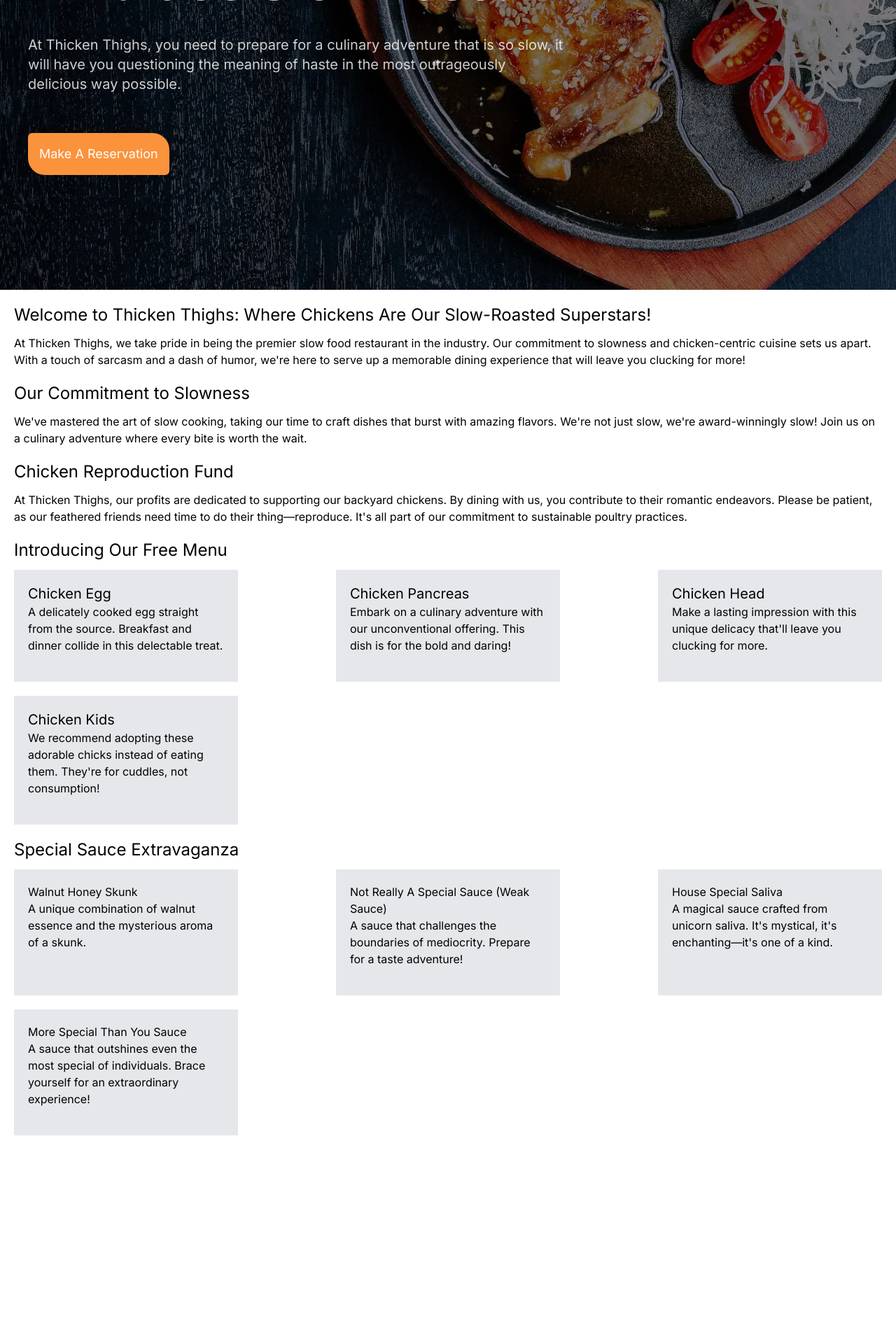
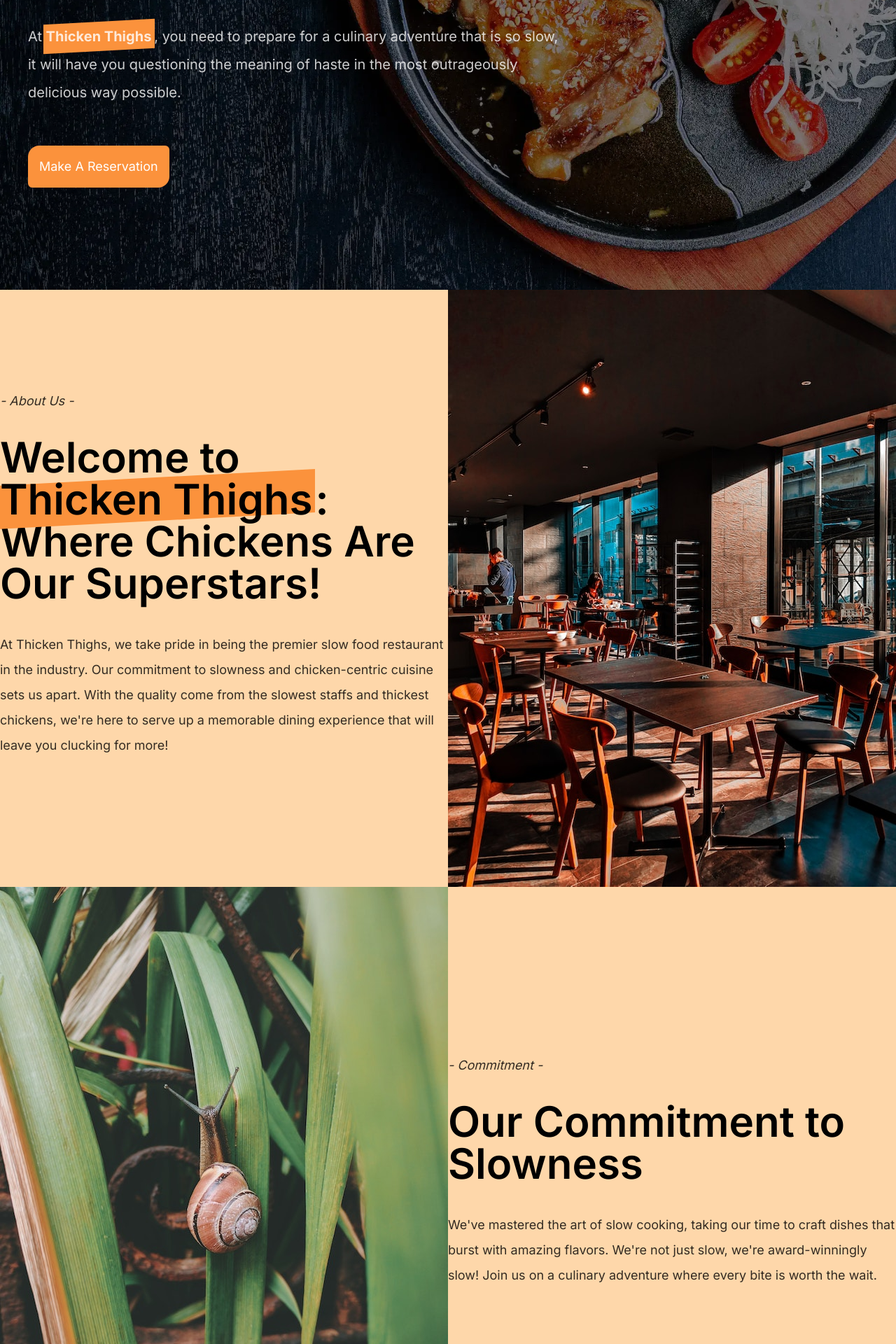
Before and after one commit to dtran813/thicken, a Next.js app: page / in a window 1280 px wide. Shown: the part 386-2306 px from the top of the page at 70% size. Before the commit the page ends 2048 px from the top, so only its background shows below. Built offline with nearby package versions, Linux system fonts and the light colour scheme.

Commit message:
Add AboutUs and Commitment style, images

```diff
--- a/app/page.tsx
+++ b/app/page.tsx
@@ -1,5 +1,7 @@
+import Image from 'next/image';
 import Link from 'next/link';
 import { FiInstagram, FiTwitter, FiFacebook } from 'react-icons/fi';
+import { aboutUs, slow } from '@/public';
 
 export default function Home() {
   return (
@@ -64,12 +66,16 @@ export default function Home() {
               <span className="block">Unleash Boldness,</span>
               <span className="mt-3 block">Embrace Slowness.</span>
             </p>
-            <p className="mb-10 text-base text-white/80 sm:text-xl">
-              At <span>Thicken Thighs</span>, you need to prepare for a culinary
-              adventure that is so slow, it will have you questioning the
-              meaning of haste in the most outrageously delicious way possible.
+            <p className="mb-10 text-lg text-white/80 sm:text-xl sm:leading-loose">
+              At{' '}
+              <span className="relative mr-1 inline-block before:absolute before:-inset-x-1 before:-inset-y-[1px] before:block before:-skew-y-3 before:bg-orange-400 hover:scale-105">
+                <span className="relative font-bold">Thicken Thighs</span>
+              </span>
+              , you need to prepare for a culinary adventure that is so slow, it
+              will have you questioning the meaning of haste in the most
+              outrageously delicious way possible.
             </p>
-            <button className="mt-4 w-fit rounded-bl-3xl rounded-br-md rounded-tl-md rounded-tr-3xl bg-orange-400  p-3 text-lg text-white sm:p-4">
+            <button className="mt-4 w-fit rounded-bl-md rounded-br-2xl rounded-tl-2xl rounded-tr-md bg-orange-400  p-3 text-lg text-white hover:scale-105 active:translate-y-1 sm:p-4">
               Make A Reservation
             </button>
           </div>
@@ -77,37 +83,61 @@ export default function Home() {
         </section>
       </header>
 
-      <section className="m-5">
-        <h2 className="mb-3 text-2xl">
-          Welcome to Thicken Thighs: Where Chickens Are Our Slow-Roasted
-          Superstars!
+      <main className="bg-orange-200">
+        <div className="mx-auto max-w-7xl">
+          <section id="about-us" className="flex items-center">
+            <div className="flex h-full flex-1 flex-col">
+              <p className="text-lg italic text-black/80">- About Us -</p>
+              <h2 className="mt-9 text-6xl font-semibold">
+                Welcome to{' '}
+                <span className="relative mr-1 inline-block before:absolute before:-inset-x-1 before:-inset-y-[1px] before:block before:-skew-y-3 before:bg-orange-400 hover:scale-105">
+                  <span className="relative font-semibold">Thicken Thighs</span>
+                </span>
+                : Where Chickens Are Our Superstars!
               </h2>
-
-        <p className="mb-5">
+              <p className="mx-auto my-10 text-lg leading-loose text-black/80">
                 At Thicken Thighs, we take pride in being the premier slow food
                 restaurant in the industry. Our commitment to slowness and
-          chicken-centric cuisine sets us apart. With a touch of sarcasm and a
-          dash of humor, we&apos;re here to serve up a memorable dining
-          experience that will leave you clucking for more!
+                chicken-centric cuisine sets us apart. With the quality come
+                from the slowest staffs and thickest chickens, we&apos;re here
+                to serve up a memorable dining experience that will leave you
+                clucking for more!
               </p>
+            </div>
 
-        <h2 className="mb-3 text-2xl">Our Commitment to Slowness</h2>
+            <div className="flex flex-1">
+              <Image src={aboutUs} alt="Inside a restaurant" />
+            </div>
+          </section>
 
-        <p className="mb-5">
-          We&apos;ve mastered the art of slow cooking, taking our time to craft
-          dishes that burst with amazing flavors. We&apos;re not just slow,
-          we&apos;re award-winningly slow! Join us on a culinary adventure where
-          every bite is worth the wait.
+          <section id="about-us" className="flex flex-row-reverse items-center">
+            <div className="flex h-full flex-1 flex-col">
+              <p className="text-lg italic text-black/80">- Commitment -</p>
+              <h2 className="mt-9 text-6xl font-semibold">
+                Our Commitment to Slowness
+              </h2>
+              <p className="mx-auto my-10 text-lg leading-loose text-black/80">
+                We&apos;ve mastered the art of slow cooking, taking our time to
+                craft dishes that burst with amazing flavors. We&apos;re not
+                just slow, we&apos;re award-winningly slow! Join us on a
+                culinary adventure where every bite is worth the wait.
               </p>
+            </div>
 
+            <div className="flex flex-1">
+              <Image src={slow} alt="Inside a restaurant" />
+            </div>
+          </section>
+
+          <section>
             <h2 className="mb-3 text-2xl">Chicken Reproduction Fund</h2>
 
             <p className="mb-5">
               At Thicken Thighs, our profits are dedicated to supporting our
-          backyard chickens. By dining with us, you contribute to their romantic
-          endeavors. Please be patient, as our feathered friends need time to do
-          their thing—reproduce. It&apos;s all part of our commitment to
-          sustainable poultry practices.
+              backyard chickens. By dining with us, you contribute to their
+              romantic endeavors. Please be patient, as our feathered friends
+              need time to do their thing—reproduce. It&apos;s all part of our
+              commitment to sustainable poultry practices.
             </p>
 
             <h2 className="mb-3 text-2xl">Introducing Our Free Menu</h2>
@@ -116,22 +146,22 @@ export default function Home() {
               <div className="mb-5 w-80 bg-gray-200 p-5">
                 <h3 className="mt-0 text-xl">Chicken Egg</h3>
                 <p className="mb-5">
-              A delicately cooked egg straight from the source. Breakfast and
-              dinner collide in this delectable treat.
+                  A delicately cooked egg straight from the source. Breakfast
+                  and dinner collide in this delectable treat.
                 </p>
               </div>
               <div className="mb-5 w-80 bg-gray-200 p-5">
                 <h3 className="mt-0 text-xl">Chicken Pancreas</h3>
                 <p className="mb-5">
-              Embark on a culinary adventure with our unconventional offering.
-              This dish is for the bold and daring!
+                  Embark on a culinary adventure with our unconventional
+                  offering. This dish is for the bold and daring!
                 </p>
               </div>
               <div className="mb-5 w-80 bg-gray-200 p-5">
                 <h3 className="mt-0 text-xl">Chicken Head</h3>
                 <p className="mb-5">
-              Make a lasting impression with this unique delicacy that&apos;ll
-              leave you clucking for more.
+                  Make a lasting impression with this unique delicacy
+                  that&apos;ll leave you clucking for more.
                 </p>
               </div>
               <div className="mb-5 w-80 bg-gray-200 p-5">
@@ -149,33 +179,35 @@ export default function Home() {
               <div className="mb-5 w-80 bg-gray-200 p-5">
                 <h3>Walnut Honey Skunk</h3>
                 <p className="mb-5">
-              A unique combination of walnut essence and the mysterious aroma of
-              a skunk.
+                  A unique combination of walnut essence and the mysterious
+                  aroma of a skunk.
                 </p>
               </div>
               <div className="mb-5 w-80 bg-gray-200 p-5">
                 <h3>Not Really A Special Sauce (Weak Sauce)</h3>
                 <p className="mb-5">
-              A sauce that challenges the boundaries of mediocrity. Prepare for
-              a taste adventure!
+                  A sauce that challenges the boundaries of mediocrity. Prepare
+                  for a taste adventure!
                 </p>
               </div>
               <div className="mb-5 w-80 bg-gray-200 p-5">
                 <h3>House Special Saliva</h3>
                 <p className="mb-5">
-              A magical sauce crafted from unicorn saliva. It&apos;s mystical,
-              it&apos;s enchanting—it&apos;s one of a kind.
+                  A magical sauce crafted from unicorn saliva. It&apos;s
+                  mystical, it&apos;s enchanting—it&apos;s one of a kind.
                 </p>
               </div>
               <div className="mb-5 w-80 bg-gray-200 p-5">
                 <h3>More Special Than You Sauce</h3>
                 <p className="mb-5">
-              A sauce that outshines even the most special of individuals. Brace
-              yourself for an extraordinary experience!
+                  A sauce that outshines even the most special of individuals.
+                  Brace yourself for an extraordinary experience!
                 </p>
               </div>
             </div>
           </section>
+        </div>
+      </main>
     </>
   );
 }
--- /dev/null
+++ b/public/index.ts
@@ -0,0 +1,4 @@
+import aboutUs from './aboutUs.jpg';
+import slow from './slow.jpg';
+
+export { aboutUs, slow };
```
Also changed, not shown: public/aboutUs.jpg (added), public/slow.jpg (added). Lines whose indentation alone changed are shown as unchanged.
